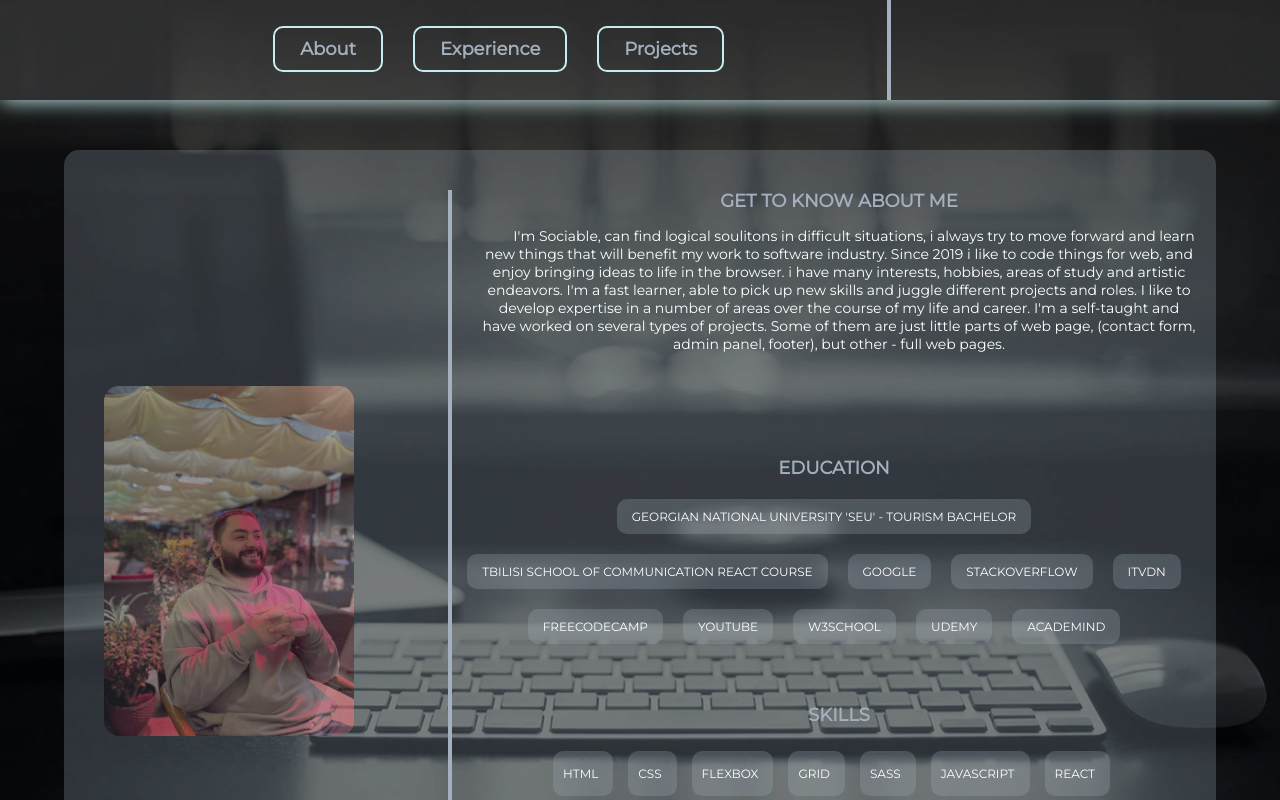
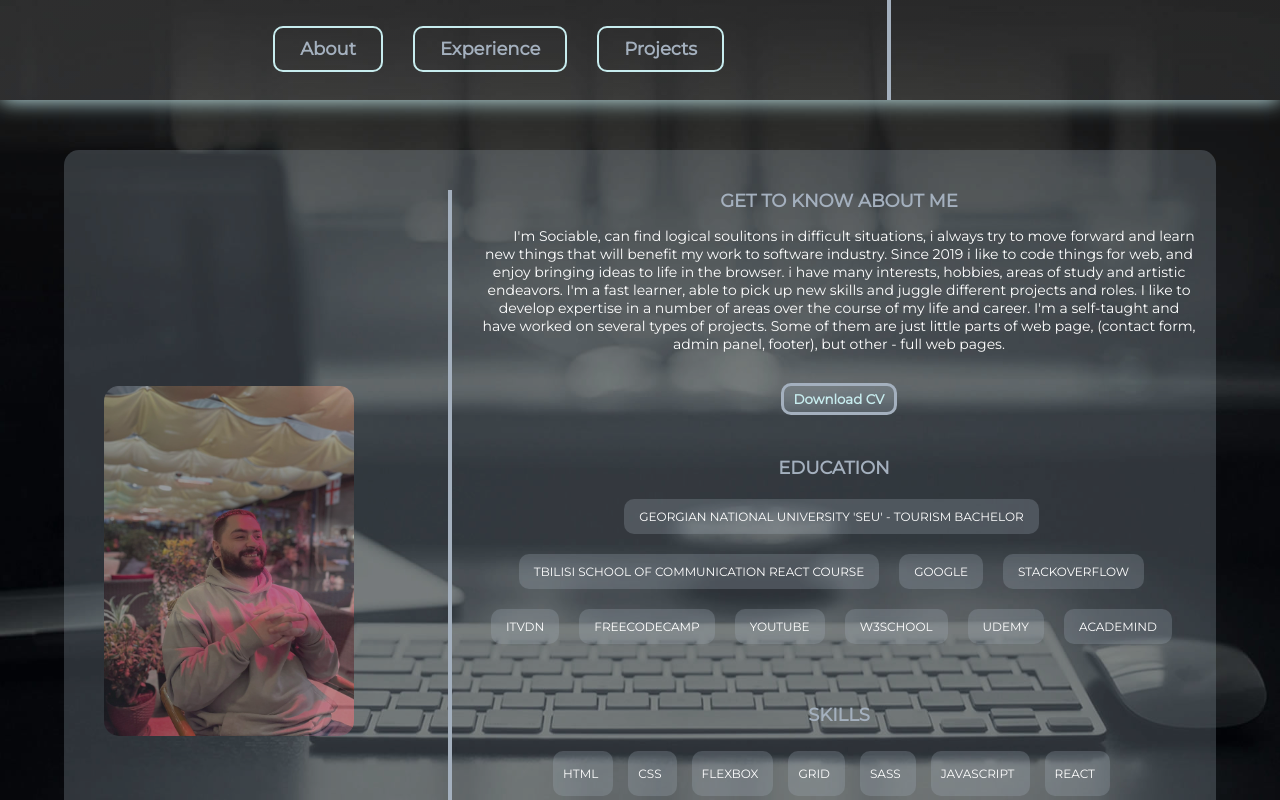
Before and after one commit to NikaIsaiashvili/portfolio-web-page, a React (Vite) app: page /about in a window 1280 px wide. Shown: the top 800 px of the page. Built offline with nearby package versions, Linux system fonts and the light colour scheme; some icons are missing.

Commit message:
portfolio update
CV download button added

```diff
--- a/src/components/About/About.js
+++ b/src/components/About/About.js
@@ -1,8 +1,21 @@
 import * as Style from "../About/About.module.css";
 import RenderSkills from "../skills/skills";
 import RenderEducation from "../Education/education";
+import CV_Nika_Isaiashvili from "url:../../../public/Nika_Isaiashvili_CV/CV_Nika_Isaiashvili.pdf"
 
 function About() {
+
+  const downloadCv = () => {
+    fetch(CV_Nika_Isaiashvili).then(response => {
+      response.blob().then(cv => {
+        const fileURL = window.URL.createObjectURL(cv);
+        let alink = document.createElement('a');
+        alink.href = fileURL;
+        alink.download = "CV_Nika_Isaiashvili.pdf";
+        alink.click();
+      })
+    })
+  }
   return (
     <>
       <section className={Style.main_container}>
@@ -42,6 +55,7 @@ function About() {
                 of them are just little parts of web page, (contact form, admin
                 panel, footer), but other - full web pages.
               </p>
+             <button onClick={downloadCv} className={Style.cv_button}>Download CV</button>
             </div>
             <div className={Style.education_info}>
               <h2>EDUCATION</h2>
--- a/src/components/About/About.module.css
+++ b/src/components/About/About.module.css
@@ -128,9 +128,29 @@
   margin-top: 20px;
 }
 
+
 .about_info,
 .skills_info {
   margin-left: 10px;
+}
+
+.cv_button {
+  cursor: pointer;
+  border: 3px solid #a4b0be;
+  font-weight: 700;
+  color: #c7ecee;
+  padding: 5px 10px;
+  background-color: #a4b0be42;
+  border-radius: 10px;
+  margin-top: 30px;
+  transition: all .3s ease-in-out;
+}
+
+.cv_button:hover {
+  color: #ffff;
+  margin-top: 35px;
+  background-color: #a4b0be42;
+  border: 3px solid #a4b0be42;
 }
 
 
--- a/src/components/Education/education.module.css
+++ b/src/components/Education/education.module.css
@@ -3,6 +3,7 @@
     flex-wrap: wrap;
     justify-content: center;
     align-items: center;
+    margin-left: 15px;
  }
 
  .education {
```
Also changed, not shown: 1 other file (tests, documents, lock files or other folders).
